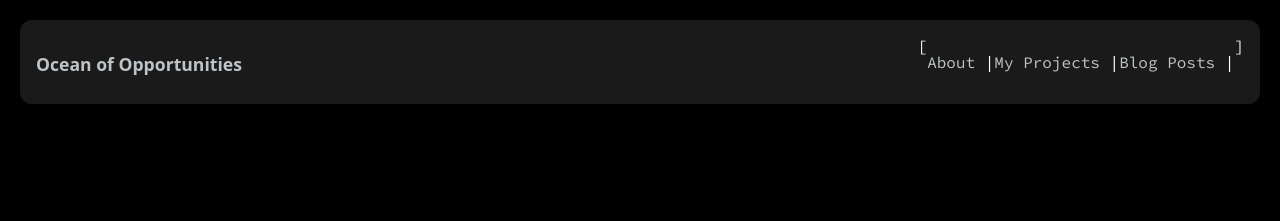
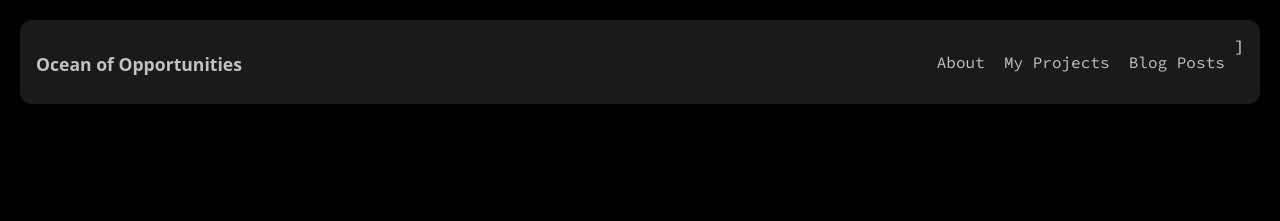
Before and after one commit to kuwushagra/Ocean-of-Opportunities, a Jekyll site: the page built from index.md, in a window 1280 px wide. Shown: the top 221 px of the page. Built offline with Jekyll 4.4.1, drawn with Linux system fonts in a browser that asks for light colours; some web fonts are replaced; a style sheet for code colours, icons or effects is not loaded.

Commit message:
Update default.html

```diff
--- a/_layouts/default.html
+++ b/_layouts/default.html
@@ -366,8 +366,8 @@ xmlns="http://www.w3.org/2000/svg">
       <a href="{{ site.githublink }}"><wa-icon name="github-alt" family="brands" style="color: steelblue; font-size: 1.1em"></wa-icon></a>
   </div></div>
   <div style="display: inline-flex; margin-top: auto; margin-right: 0; margin-left: auto; text-align: right">
-  [ {% for headercomponent in site.headercomponents %}
-       <p> <a href="{{ headercomponent.url }}">{{ headercomponent.name }}</a> |</p>
+  {% for headercomponent in site.headercomponents %}
+       <p>&nbsp;<a href="{{ headercomponent.url }}">{{ headercomponent.name }}</a>&nbsp;</p>
     {% endfor %}
   ]</div>
   </div>
```
